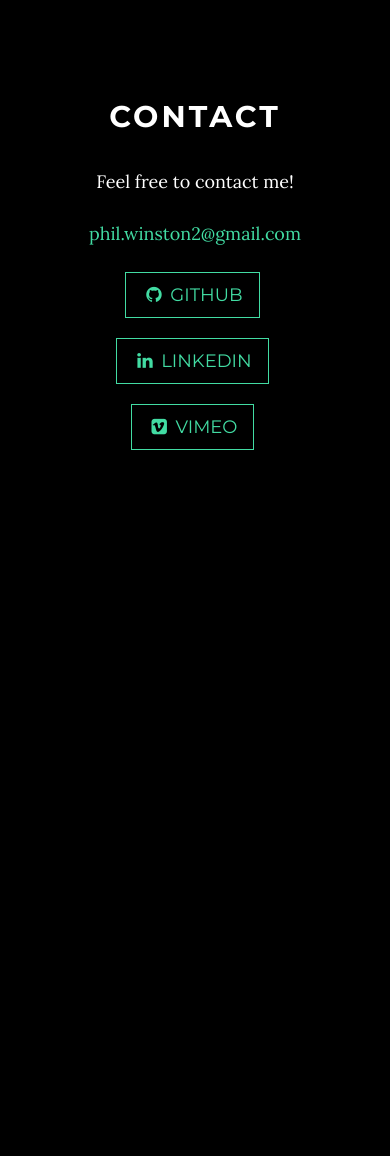
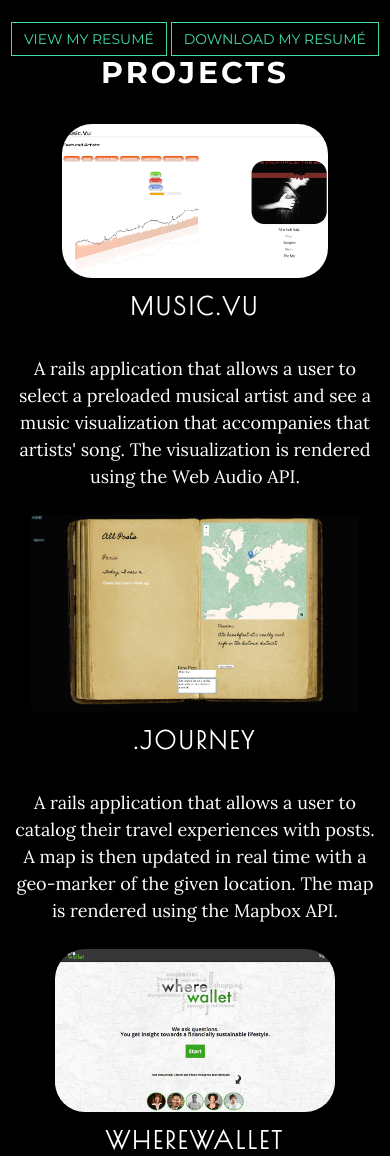
Before and after one commit to philw214/philw214.github.io, a plain HTML site: page index.html in a window 390 px wide. Shown: the part 947-2103 px from the top of the page. Before the commit the page ends 1507 px from the top, so only its background shows below. Drawn offline with nearby package versions, Linux system fonts and the light colour scheme; some packages are replaced by stand-ins of ours; a web font is replaced by a local one.

Commit message:
added projects,resume,styling

```diff
--- a/css/grayscale.css
+++ b/css/grayscale.css
@@ -16,12 +16,33 @@
     width: 100%;
     height: 100%;
 }
-
+.musicvu{
+  height: 74%;
+  width: 74%;
+}
+.journey{
+  height: 91%;
+  width: 91%;
+  border-radius: 3px;
+}
+.wherewallet{
+  height: 78%;
+  width: 78%;
+}
+.resume{
+  height: 839px;
+  width: 649px;
+  border-radius: 0;
+  margin-top: 30px;
+}
 img{
   height: 45%;
   width: 45%;
   border-radius: 30px;
   margin-bottom: 15px;
+}
+.project-title{
+font-family: 'Poiret One', cursive;
 }
 h1,
 h2,
@@ -282,7 +303,7 @@
     -o-background-size: cover;
 }
 #contact{
-  margin-top: 20%;
+  margin-bottom: 17%;
 }
 
 @media(min-width:767px) {
@@ -294,10 +315,6 @@
         padding: 100px 0;
     }
 
-    #map {
-        height: 400px;
-        margin-top: 250px;
-    }
 }
 
 .btn {
--- a/index.html
+++ b/index.html
@@ -9,7 +9,7 @@
     <meta name="description" content="">
     <meta name="author" content="">
 
-    <title>Phillip Winston Portfolio</title>
+    <title>Phillip Winston</title>
 
     <!-- Bootstrap Core CSS -->
     <link href="css/bootstrap.min.css" rel="stylesheet">
@@ -21,6 +21,7 @@
     <link href="font-awesome/css/font-awesome.min.css" rel="stylesheet" type="text/css">
     <link href="http://fonts.googleapis.com/css?family=Lora:400,700,400italic,700italic" rel="stylesheet" type="text/css">
     <link href="http://fonts.googleapis.com/css?family=Montserrat:400,700" rel="stylesheet" type="text/css">
+    <link href='http://fonts.googleapis.com/css?family=Poiret+One|Sarpanch:800' rel='stylesheet' type='text/css'>
 
     <!-- HTML5 Shim and Respond.js IE8 support of HTML5 elements and media queries -->
     <!-- WARNING: Respond.js doesn't work if you view the page via file:// -->
@@ -52,16 +53,19 @@
                     <li class="hidden">
                         <a href="#page-top"></a>
                     </li>
+
                     <li>
                         <a class="page-scroll" href="#about">About</a>
                     </li>
+
+                    <li>
+                        <a class="page-scroll" href="#project">Projects</a>
+                    </li>
+
                     <li>
                         <a class="page-scroll" href="#contact">Contact</a>
                     </li>
 
-                    <!-- <li>
-                        <a class="page-scroll" href="#project">Projects</a>
-                    </li> -->
                 </ul>
             </div>
             <!-- /.navbar-collapse -->
@@ -95,17 +99,40 @@
                 <p>Hi! My name is Phil. I recently began my journey in full-stack web development and have experience with both front end and back end technologies.
                   I have a background in music technology, so I also enjoy dabbling in audio production on the side.  Thanks for stopping by!
                 </p>
+                <button type="button" class="btn btn-default" data-toggle="modal" data-target="#myResume">
+                View My Resumé</button>
+                <div class="modal fade" id="myResume" tabindex="-1" role="dialog" aria-labelledby="myModalLabel" aria-hidden="true">
+                  <img class='resume' src="./img/phillipwinstonresume.jpg">
+                </div>
+                <a class="btn btn-default" href="./img/phillipwinstonresume.pdf" download> Download my Resumé</a>
             </div>
         </div>
     </section>
+
     <!--Projects Section  -->
-    <!-- <section id="project" class="container content-section text-center">
+    <section id="project" class="container content-section text-center">
         <div class="row">
             <div class="col-lg-8 col-lg-offset-2">
                 <h2>Projects</h2>
+                <a href="https://musicvu.herokuapp.com"><img class="musicvu" src='./img/musicvu.jpg'></a>
+                <h3 class='project-title'>music.Vu</h3>
+                <p>A rails application that allows a user to select a preloaded
+                  musical artist and see a music visualization that accompanies that artists' song. The visualization
+                  is rendered using the Web Audio API.</p>
+                <a href="https://my-own-journey.herokuapp.com"><img class="journey" src='./img/journey.jpg'></a>
+                <h3 class='project-title'>.journey</h3>
+                <p>A rails application that allows a user to catalog their travel experiences with posts.
+                   A map is then updated in real time with a geo-marker of the given location. The map is rendered
+                   using the Mapbox API.</p>
+                <a href="https://wherewallet.herokuapp.com"><img class="wherewallet" src='./img/wherewallet.jpg'></a>
+                <h3 class='project-title'>wherewallet</h3>
+                <p>A General Assembly collaborative project for USA Today that allows a user to receive insight into their financial
+                  lifestyle based on where they lived or wanted to live in DC. The development team consisted of myself, Nabil Hashmi, and Ali Topaloglu.
+                  The housing data was provided by Zillo.</p>
             </div>
         </div>
-    </section> -->
+    </section>
+
     <!-- Contact Section -->
     <section id="contact" class="container content-section text-center">
         <div class="row">
@@ -131,7 +158,7 @@
     <!-- Footer -->
     <footer>
         <div class="container text-center">
-            <!-- <p>Copyright &copy; Your Website 2014</p> -->
+            <p>Copyright &copy; Phillip Winston 2015</p>
         </div>
     </footer>
 
```
Also changed, not shown: img/journey.jpg (added), img/musicvu.jpg (added), img/phillipwinstonresume.jpg (added), img/wherewallet.jpg (added), 2 other files.
